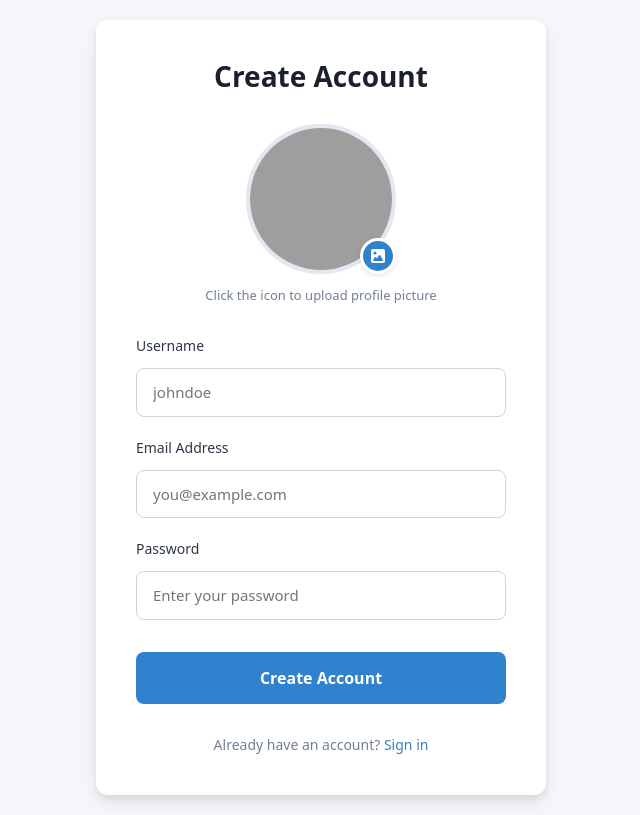
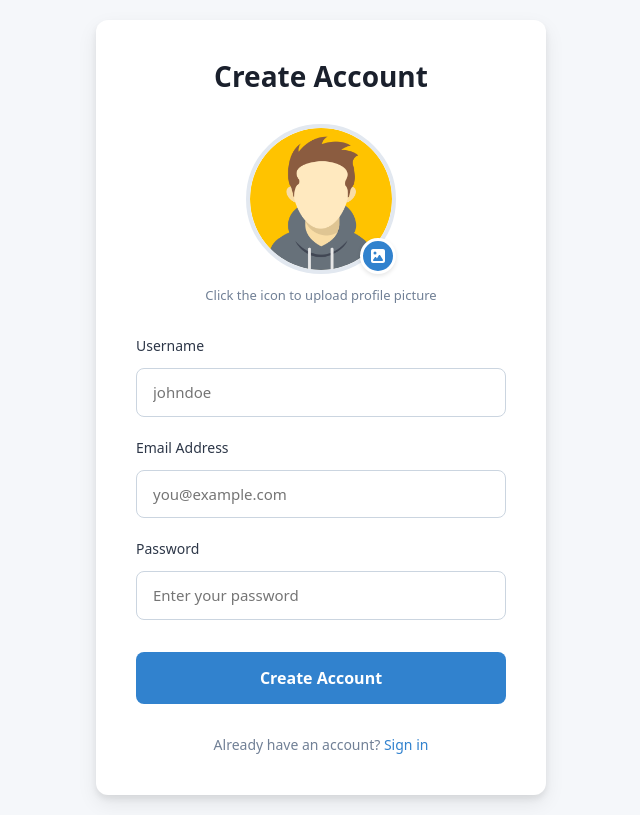
Before and after one commit to dotanGit/FixIt-React-Mongo, a React app in the folder frontend/: page /register in a window 1280 px wide. Shown: the whole page, without its empty margins (319-959 px from the left). Built offline with nearby package versions, Linux system fonts and the light colour scheme; the HTML template or start-up script is replaced by a standard one.

Commit message:
Update RegisterPage.tsx
Fix default avatar

```diff
--- a/frontend/src/pages/RegisterPage.tsx
+++ b/frontend/src/pages/RegisterPage.tsx
@@ -4,6 +4,7 @@ import { useForm } from 'react-hook-form'
 import userService from '../services/user_service'
 import { useAuth } from '../context/AuthContext'
 import ImageUploadField from '../components/ImageUploadField'
+import avatar from '../assets/avatar.png'
 
 interface FormData {
     username: string
@@ -72,7 +73,7 @@ const RegisterPage = () => {
                     <ImageUploadField
                         onImageChange={handleImageChange}
                         shape="circle"
-                        defaultImage="http://localhost:3000/uploads/default-avatar.png"
+                        defaultImage={avatar}
                     />
 
                     <div style={{ display: 'flex', flexDirection: 'column', gap: '8px' }}>
```
